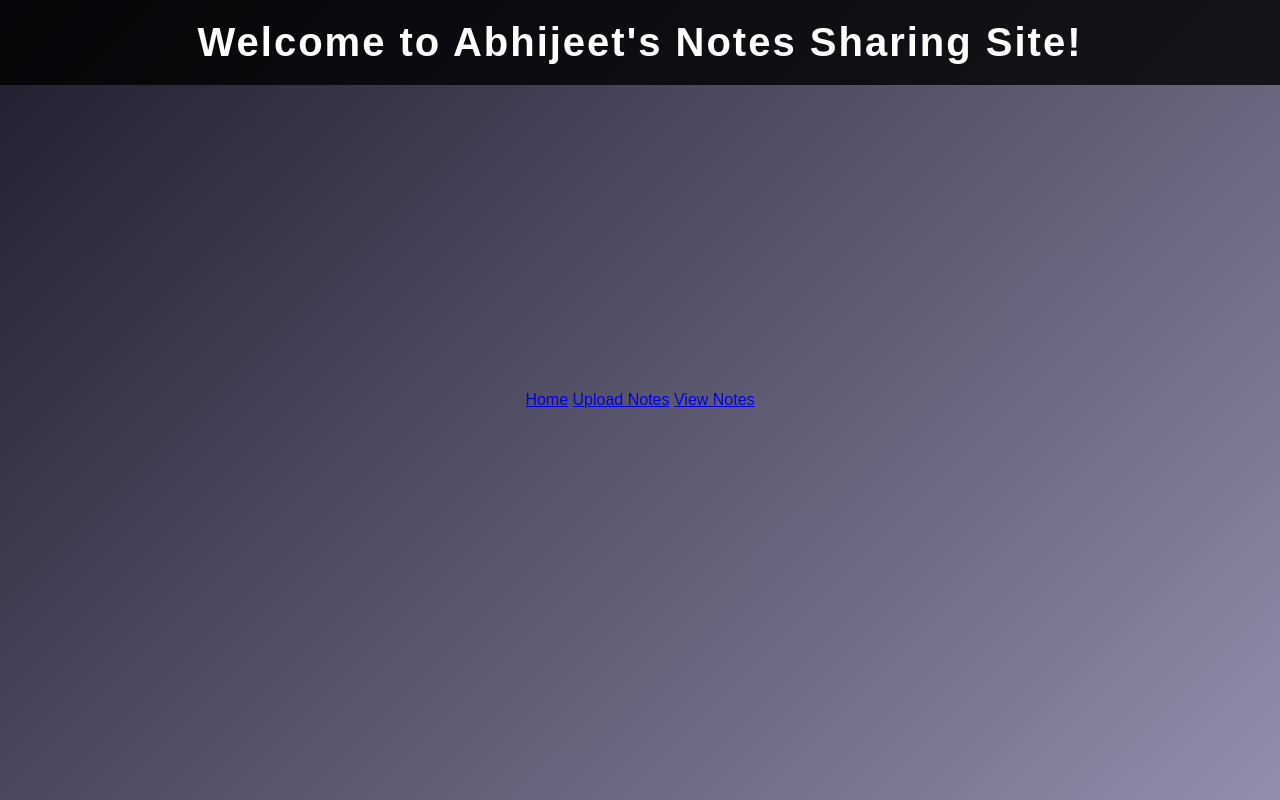
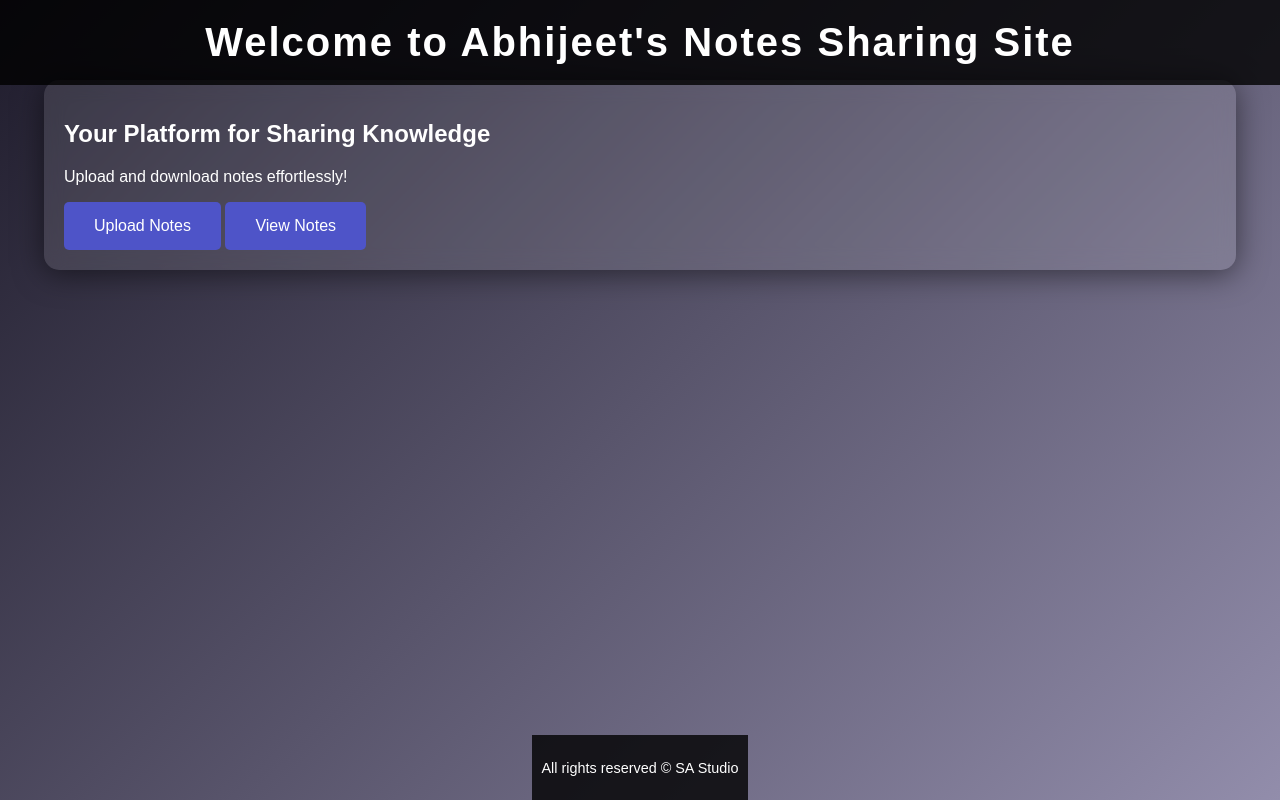
Before and after one commit to samudhan2008/-Sharing-Site, a Flask app: page / in a window 1280 px wide. Run offline with Flask 2, Linux system fonts and the light colour scheme.

Commit message:
Update index.html

```diff
--- a/templates/index.html
+++ b/templates/index.html
@@ -8,15 +8,18 @@
 </head>
 <body>
   <header>
-        {% if logo_url %}
-        <img src="{{ logo_url }}" alt="Logo" class="logo">
-        {% endif %}
-        <h1>Welcome to Abhijeet's Notes Sharing Site!</h1>
+    <h1>Welcome to Abhijeet's Notes Sharing Site</h1>
   </header>
-    <nav>
-        <a href="/">Home</a>
-        <a href="/upload">Upload Notes</a>
-        <a href="/notes">View Notes</a>
-    </nav>
+
+  <main>
+    <h2>Your Platform for Sharing Knowledge</h2>
+    <p>Upload and download notes effortlessly!</p>
+    <button onclick="window.location.href='/upload'">Upload Notes</button>
+    <button onclick="window.location.href='/notes'">View Notes</button>
+  </main>
+
+  <footer>
+    <p>All rights reserved © SA Studio</p>
+  </footer>
 </body>
 </html>
```
Lines whose indentation alone changed are shown as unchanged.
